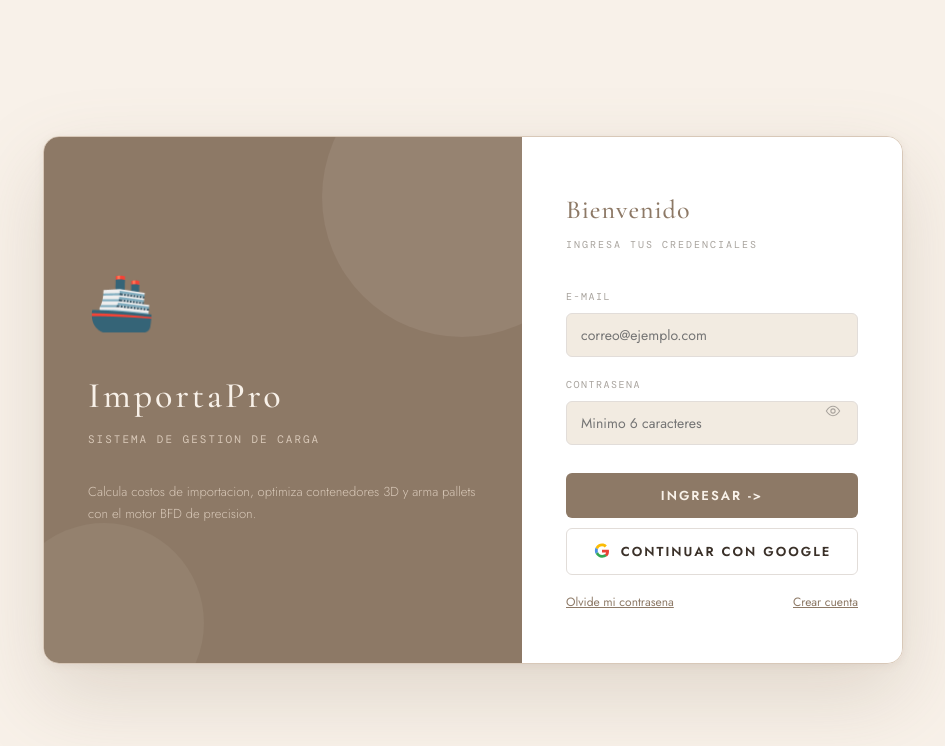
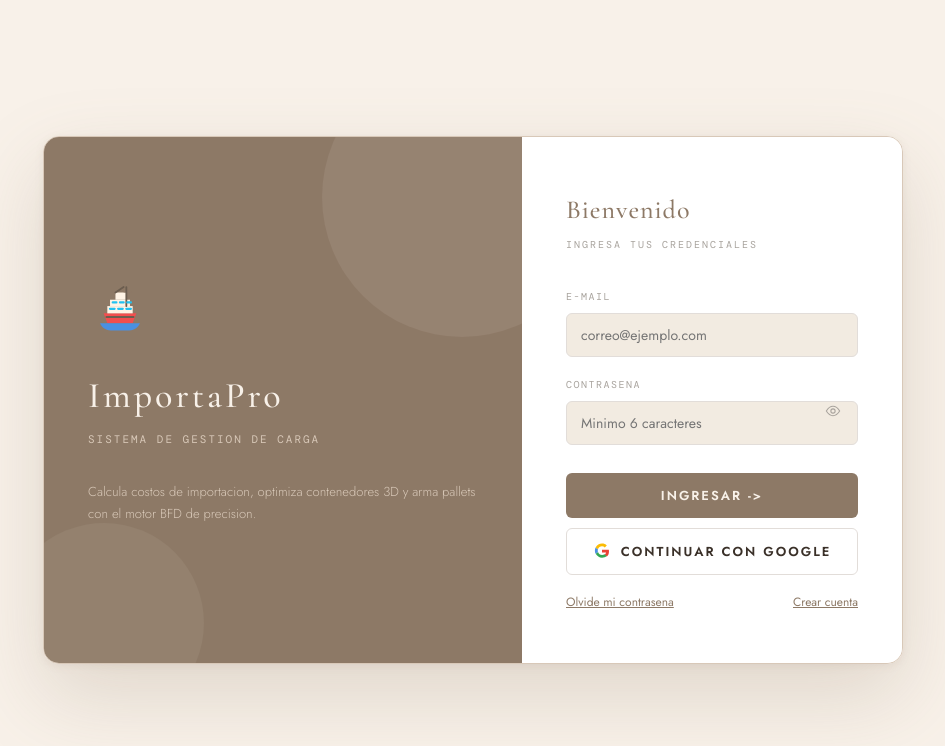
Before and after one commit to IgnacioDallape/ContenedorApp, a React (Vite) app: page / in a window 1280 px wide. Shown: the top 746 px of the page, without its empty margins (167-1112 px from the left). Built offline with nearby package versions, Linux system fonts and the light colour scheme; a web font is replaced by a local one.

Commit message:
Fix Google login click flow and plan gating

```diff
--- a/src/components/Auth/LoginPage.jsx
+++ b/src/components/Auth/LoginPage.jsx
@@ -5,6 +5,7 @@ import { getAppUrl } from '../../lib/appUrl.js';
 export default function LoginPage({ initialMode = 'login', initialMessage = '' }) {
   const [panel, setPanel] = useState(initialMode === 'recovery' ? 'reset' : initialMode === 'forgot' ? 'forgot' : 'login');
   const [loading, setLoading] = useState(false);
+  const [googleLoading, setGoogleLoading] = useState(false);
   const [shake, setShake] = useState(false);
 
   const [loginEmail, setLoginEmail] = useState('');
@@ -57,9 +58,12 @@ export default function LoginPage({ initialMode = 'login', initialMessage = '' }
   }
 
   async function doGoogleAuth() {
-    setLoading(true);
+    if (googleLoading) return;
+
+    setGoogleLoading(true);
     setLoginError('');
     setRegError('');
+
     try {
       const { error } = await _sb.auth.signInWithOAuth({
         provider: 'google',
@@ -67,15 +71,16 @@ export default function LoginPage({ initialMode = 'login', initialMessage = '' }
           redirectTo: getAppUrl(),
         },
       });
+
       if (error) {
         setLoginError('No se pudo iniciar con Google. Verifica la configuracion en Supabase.');
         doShake();
+        setGoogleLoading(false);
       }
     } catch {
       setLoginError('Sin conexion - verifica tu internet.');
       doShake();
-    } finally {
-      setLoading(false);
+      setGoogleLoading(false);
     }
   }
 
@@ -257,10 +262,31 @@ export default function LoginPage({ initialMode = 'login', initialMessage = '' }
     </button>
   );
 
+  const ShipLogo = () => (
+    <svg width="58" height="58" viewBox="0 0 64 64" fill="none" aria-hidden="true">
+      <path d="M14 39H50L46 50H18L14 39Z" fill="#F24E4E" />
+      <path d="M10 50H54C52 54.8 47.3 58 42 58H22C16.7 58 12 54.8 10 50Z" fill="#4A90E2" />
+      <path d="M18 31H46V39H18V31Z" fill="#FFF4E6" />
+      <path d="M21 24H43V31H21V24Z" fill="#FFF4E6" />
+      <path d="M27 16H39V24H27V16Z" fill="#FFF4E6" />
+      <path d="M36 10L46 16H36V10Z" fill="#8D7966" />
+      <path d="M39 10V31" stroke="#6B5D4F" strokeWidth="2" strokeLinecap="round" />
+      <path d="M27 16L36 10" stroke="#6B5D4F" strokeWidth="2" strokeLinecap="round" />
+      <path d="M21 34H26" stroke="#22C1F1" strokeWidth="2.5" strokeLinecap="round" />
+      <path d="M30 34H35" stroke="#22C1F1" strokeWidth="2.5" strokeLinecap="round" />
+      <path d="M39 34H44" stroke="#22C1F1" strokeWidth="2.5" strokeLinecap="round" />
+      <path d="M24 27H28" stroke="#22C1F1" strokeWidth="2.5" strokeLinecap="round" />
+      <path d="M32 27H36" stroke="#22C1F1" strokeWidth="2.5" strokeLinecap="round" />
+      <path d="M40 27H44" stroke="#22C1F1" strokeWidth="2.5" strokeLinecap="round" />
+      <path d="M17 43H47" stroke="#6B5D4F" strokeWidth="2" strokeLinecap="round" />
+    </svg>
+  );
+
   const GoogleButton = ({ label }) => (
     <button
+      type="button"
       className="login-btn"
-      disabled={loading}
+      disabled={loading || googleLoading}
       onClick={doGoogleAuth}
       style={{
         marginTop: 10,
@@ -279,7 +305,7 @@ export default function LoginPage({ initialMode = 'login', initialMessage = '' }
         <path fill="#4A90E2" d="M6.6 13.3c-.2-.6-.3-1.2-.3-1.8s.1-1.2.3-1.8l-3.1-2.4C2.9 8.6 2.5 10 2.5 11.5s.4 2.9 1 4.2l3.1-2.4Z" />
         <path fill="#FBBC05" d="M12 5.7c1.4 0 2.7.5 3.7 1.5l2.7-2.7C16.8 2.9 14.6 2 12 2 8.4 2 5.3 4.2 3.5 7.3l3.1 2.4c.8-2.3 2.9-4 5.4-4Z" />
       </svg>
-      {label}
+      {googleLoading ? 'Abriendo Google...' : label}
     </button>
   );
 
@@ -295,11 +321,12 @@ export default function LoginPage({ initialMode = 'login', initialMessage = '' }
                 height: 64,
                 borderRadius: 18,
                 background: 'transparent',
-                fontSize: 54,
-                lineHeight: 1,
+                display: 'flex',
+                alignItems: 'center',
+                justifyContent: 'center',
               }}
             >
-              🚢
+              <ShipLogo />
             </div>
             <h1>ImportaPro</h1>
             <p>Sistema de gestion de carga</p>
@@ -338,7 +365,7 @@ export default function LoginPage({ initialMode = 'login', initialMessage = '' }
                 />
                 <EyeIcon show={showLoginPass} onToggle={() => setShowLoginPass(v => !v)} />
               </div>
-              <button className="login-btn" disabled={loading} onClick={doLogin}>
+              <button className="login-btn" disabled={loading || googleLoading} onClick={doLogin}>
                 {loading ? 'Cargando...' : 'Ingresar ->'}
               </button>
               <GoogleButton label="Continuar con Google" />
@@ -405,7 +432,7 @@ export default function LoginPage({ initialMode = 'login', initialMessage = '' }
                   style={{ paddingRight: 72 }}
                 />
               </div>
-              <button className="login-btn" disabled={loading} onClick={doRegister}>
+              <button className="login-btn" disabled={loading || googleLoading} onClick={doRegister}>
                 {loading ? 'Creando cuenta...' : 'Registrarse ->'}
               </button>
               <GoogleButton label="Continuar con Google" />
@@ -431,7 +458,7 @@ export default function LoginPage({ initialMode = 'login', initialMessage = '' }
                   onKeyDown={e => e.key === 'Enter' && doForgot()}
                 />
               </div>
-              <button className="login-btn" disabled={loading} onClick={doForgot}>
+              <button className="login-btn" disabled={loading || googleLoading} onClick={doForgot}>
                 {loading ? 'Cargando...' : 'Enviar link ->'}
               </button>
               {forgotError && <div className="login-error visible">{forgotError}</div>}
@@ -468,7 +495,7 @@ export default function LoginPage({ initialMode = 'login', initialMessage = '' }
                   onKeyDown={e => e.key === 'Enter' && doReset()}
                 />
               </div>
-              <button className="login-btn" disabled={loading} onClick={doReset}>
+              <button className="login-btn" disabled={loading || googleLoading} onClick={doReset}>
                 {loading ? 'Guardando...' : 'Guardar contrasena ->'}
               </button>
               {resetError && <div className="login-error visible">{resetError}</div>}
--- a/src/components/Layout/AppShell.jsx
+++ b/src/components/Layout/AppShell.jsx
@@ -51,11 +51,6 @@ export default function AppShell() {
       return;
     }
 
-    if (userPlan === 'none') {
-      setUpgradeModal('Basic');
-      return;
-    }
-
     if (id === 'container' && !['pro', 'promax'].includes(userPlan)) {
       setUpgradeModal('Pro');
       return;
@@ -63,6 +58,11 @@ export default function AppShell() {
 
     if (id === 'palletbuilder' && userPlan !== 'promax') {
       setUpgradeModal('Pro Max');
+      return;
+    }
+
+    if (userPlan === 'none') {
+      setUpgradeModal('Basic');
       return;
     }
 
```
